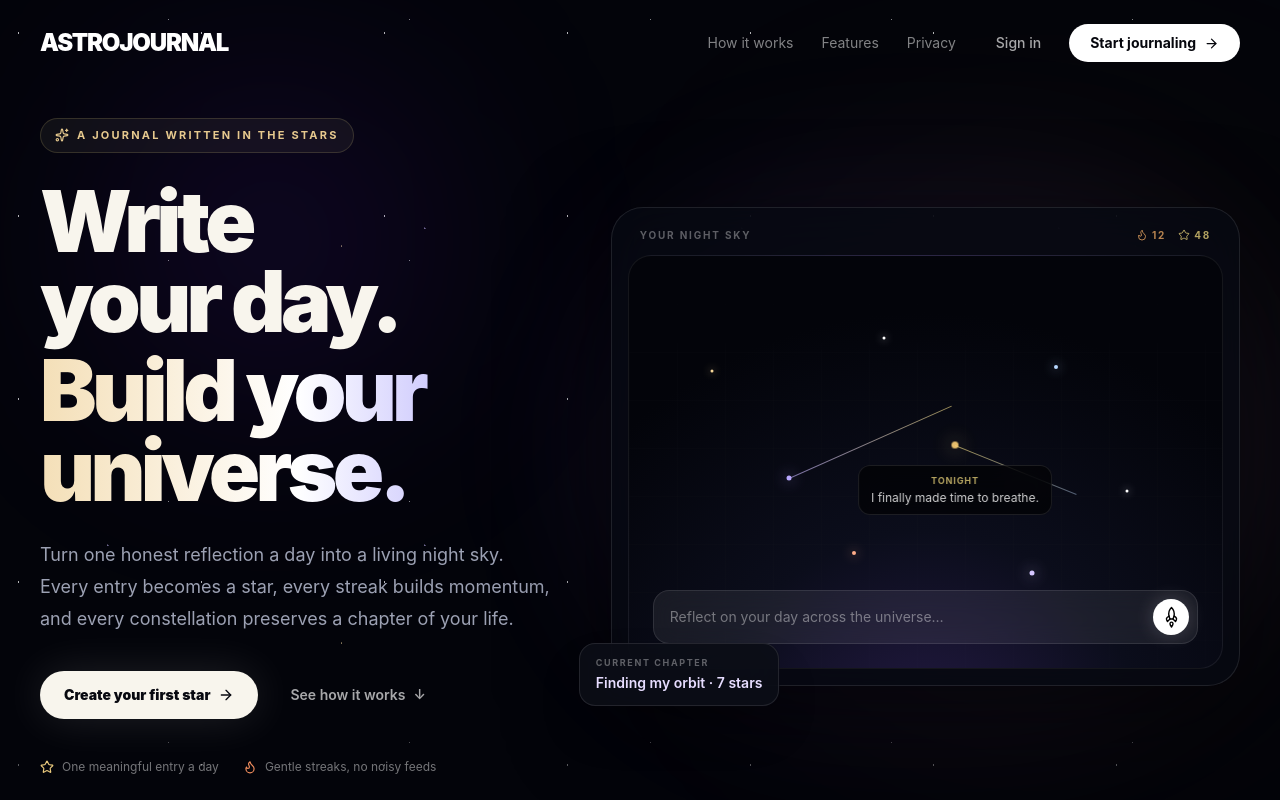
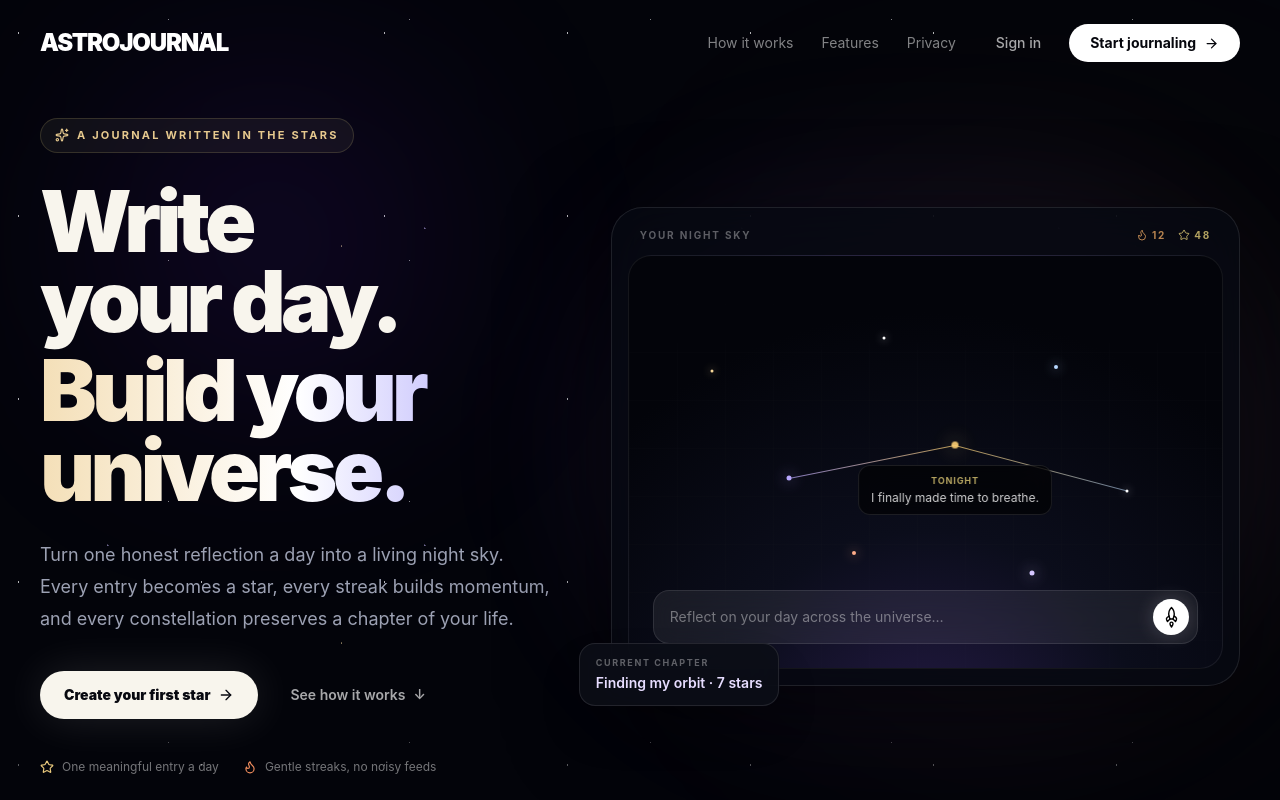
Before and after one commit to Sokunketana/AstroJournal, a React (Vite) app in the folder client/: page / in a window 1280 px wide. Shown: the top 800 px of the page. Built offline with nearby package versions, Linux system fonts and the light colour scheme; no server answers.

Commit message:
fix: connect landing page constellation stars

```diff
--- a/client/src/pages/LandingPage/LandingPage.tsx
+++ b/client/src/pages/LandingPage/LandingPage.tsx
@@ -1,3 +1,4 @@
+import { useEffect, useRef, useState } from 'react';
 import { useAuth } from '@clerk/react';
 import { Link } from '@tanstack/react-router';
 import {
@@ -55,6 +56,89 @@ const emotionStars = [
   { label: 'Tender', color: '#ff9f9f', left: '73%', top: '25%' },
   { label: 'Proud', color: '#f2dfb2', left: '88%', top: '62%' },
 ];
+
+interface ConstellationPoint {
+  x: number;
+  y: number;
+}
+
+interface ConstellationSegment {
+  from: ConstellationPoint;
+  to: ConstellationPoint;
+  fromColor: string;
+  toColor: string;
+}
+
+const ConstellationConnections = ({ segments }: { segments: ConstellationSegment[] }) => {
+  const containerRef = useRef<HTMLDivElement>(null);
+  const [size, setSize] = useState({ width: 0, height: 0 });
+
+  useEffect(() => {
+    const container = containerRef.current;
+    if (!container) return;
+
+    const updateSize = () => {
+      const bounds = container.getBoundingClientRect();
+      setSize({ width: bounds.width, height: bounds.height });
+    };
+
+    updateSize();
+    const observer = new ResizeObserver(updateSize);
+    observer.observe(container);
+    return () => observer.disconnect();
+  }, []);
+
+  return (
+    <div ref={containerRef} className="pointer-events-none absolute inset-0" aria-hidden="true">
+      {size.width > 0 && segments.map((segment, index) => {
+        const deltaX = ((segment.to.x - segment.from.x) / 100) * size.width;
+        const deltaY = ((segment.to.y - segment.from.y) / 100) * size.height;
+        const length = Math.hypot(deltaX, deltaY);
+        const angle = Math.atan2(deltaY, deltaX) * (180 / Math.PI);
+
+        return (
+          <span
+            key={index}
+            className="absolute h-px origin-left"
+            style={{
+              left: `${segment.from.x}%`,
+              top: `${segment.from.y}%`,
+              width: length,
+              transform: `rotate(${angle}deg)`,
+              background: `linear-gradient(90deg, ${segment.fromColor}, ${segment.toColor})`,
+              boxShadow: `0 0 6px ${segment.fromColor}22`,
+            }}
+          />
+        );
+      })}
+    </div>
+  );
+};
+
+const previewSegments: ConstellationSegment[] = [
+  {
+    from: { x: 27, y: 54 },
+    to: { x: 55, y: 46 },
+    fromColor: 'rgba(184, 168, 255, 0.7)',
+    toColor: 'rgba(255, 210, 117, 0.7)',
+  },
+  {
+    from: { x: 55, y: 46 },
+    to: { x: 84, y: 57 },
+    fromColor: 'rgba(255, 210, 117, 0.7)',
+    toColor: 'rgba(183, 216, 255, 0.55)',
+  },
+];
+
+const featureSegments: ConstellationSegment[] = emotionStars.slice(0, -1).map((star, index) => ({
+  from: { x: Number.parseFloat(star.left), y: Number.parseFloat(star.top) },
+  to: {
+    x: Number.parseFloat(emotionStars[index + 1].left),
+    y: Number.parseFloat(emotionStars[index + 1].top),
+  },
+  fromColor: `${star.color}aa`,
+  toColor: `${emotionStars[index + 1].color}99`,
+}));
 
 const LandingPage = () => {
   const { isSignedIn } = useAuth();
@@ -144,8 +228,7 @@ const LandingPage = () => {
               </div>
               <div className="relative aspect-[1.12/0.78] min-h-[360px] overflow-hidden rounded-[1.45rem] border border-white/[0.07] bg-[radial-gradient(circle_at_50%_120%,#251b46_0%,#0b0d1b_38%,#03040a_76%)]">
                 <div className="landing-preview-grid absolute inset-0 opacity-35" aria-hidden="true" />
-                <div className="absolute left-[27%] top-[54%] h-px w-[30%] origin-left -rotate-[24deg] bg-gradient-to-r from-violet-300/60 to-amber-200/60" />
-                <div className="absolute left-[55%] top-[46%] h-px w-[22%] origin-left rotate-[22deg] bg-gradient-to-r from-amber-200/60 to-blue-200/40" />
+                <ConstellationConnections segments={previewSegments} />
                 {previewStars.map((star, index) => (
                   <span
                     key={index}
@@ -239,10 +322,7 @@ const LandingPage = () => {
               </div>
 
               <div className="relative mt-8 h-[300px]">
-                <div className="absolute left-[11%] top-[58%] h-px w-[24%] origin-left -rotate-[38deg] bg-gradient-to-r from-[#f6cf72]/70 to-[#8fc8ff]/50" />
-                <div className="absolute left-[30%] top-[30%] h-px w-[26%] origin-left rotate-[30deg] bg-gradient-to-r from-[#8fc8ff]/60 to-[#bba5ff]/60" />
-                <div className="absolute left-[52%] top-[52%] h-px w-[25%] origin-left -rotate-[34deg] bg-gradient-to-r from-[#bba5ff]/60 to-[#ff9f9f]/60" />
-                <div className="absolute left-[73%] top-[25%] h-px w-[22%] origin-left rotate-[41deg] bg-gradient-to-r from-[#ff9f9f]/60 to-[#f2dfb2]/50" />
+                <ConstellationConnections segments={featureSegments} />
                 {emotionStars.map((star, index) => (
                   <div key={star.label} className="absolute -translate-x-1/2 -translate-y-1/2" style={{ left: star.left, top: star.top }}>
                     <span
```
